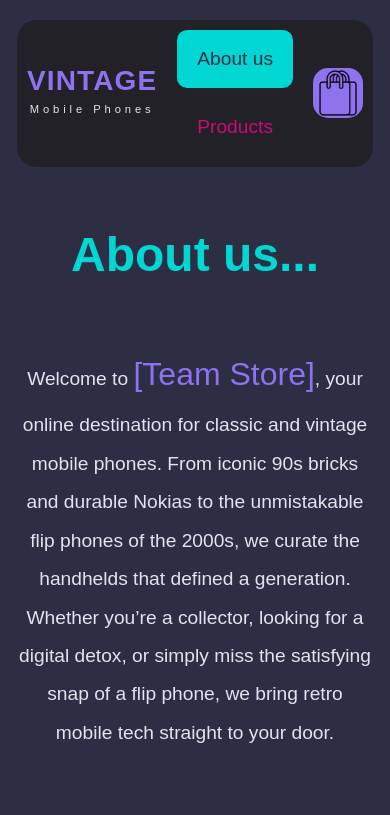
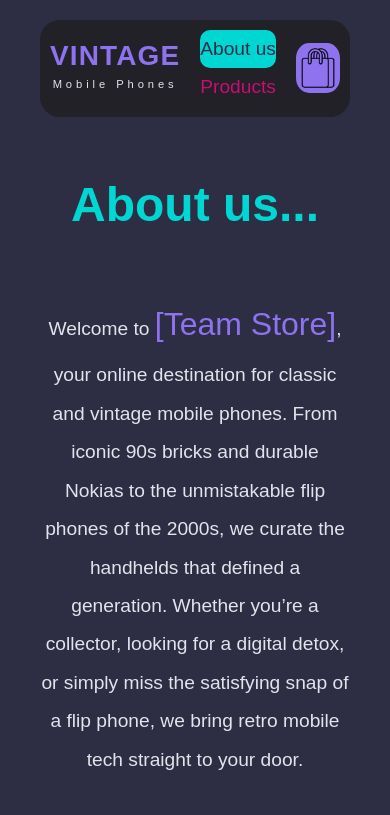
Before and after one commit to Mariannadtd/team-store, a website built with Vite: page index.html in a window 390 px wide. Shown: the top 815 px of the page. Built offline with nearby package versions, Linux system fonts and the light colour scheme; a web font is replaced by a local one.

Commit message:
fix: header size and small screen navigation

```diff
--- a/src/components/header/header.css
+++ b/src/components/header/header.css
@@ -56,6 +56,13 @@ header {
   border-radius: 30%;
 }
 
+.cart-icon {
+  flex-shrink: 0;
+  object-fit: contain;
+  width: 50px;
+  height: 50px;
+}
+
 .cart:hover {
   background-color: var(--color-primary);
 }
@@ -80,4 +87,15 @@ header {
     align-items: center;
     gap: 10px;
   }
+
+  @media (width <= 430px) {
+    .navigation {
+      gap: 0;
+      padding: 0;
+    }
+
+    .nav-link {
+      padding: 0;
+    }
+  }
 }
--- a/src/styles/global.css
+++ b/src/styles/global.css
@@ -4,6 +4,11 @@
 *::before,
 *::after {
   box-sizing: border-box;
+}
+
+#app {
+  min-height: 100vh;
+  width: 100%;
 }
 
 body {
@@ -32,10 +37,6 @@ img {
 button,
 input {
   font: inherit;
-}
-
-#app {
-  min-height: 100vh;
 }
 
 ul {
```
